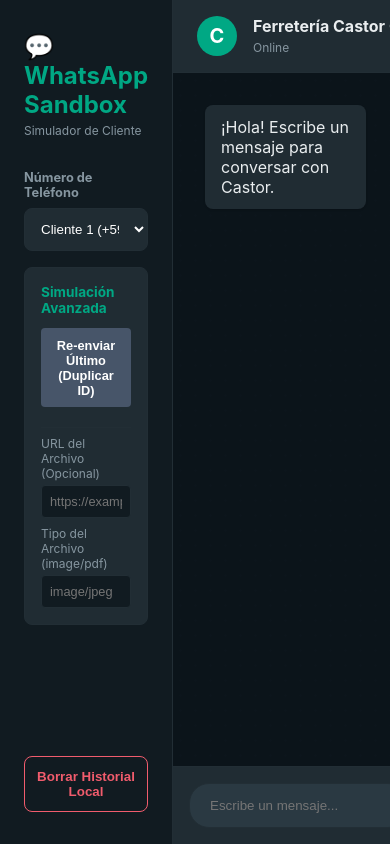
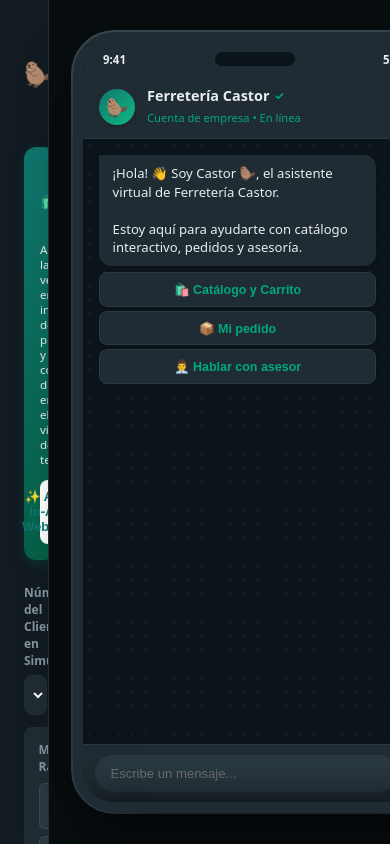
Before and after one commit to HeuristicLog/chatbot_agente_ferreteria01, a React (Vite) app in the folder whatsapp-simulator/: page / in a window 390 px wide. Shown: the top 844 px of the page. Built offline with nearby package versions, Linux system fonts and the light colour scheme; no server answers.

Commit message:
feat: complete dockerized WhatsApp phone mockup simulator and In-App Webview catalog

```diff
--- a/whatsapp-simulator/src/App.tsx
+++ b/whatsapp-simulator/src/App.tsx
@@ -1,17 +1,13 @@
-import React, { useState, useEffect } from 'react'
+import { useState, useEffect } from 'react'
 
 const GATEWAY_URL = 'http://localhost:8095';
+const CATALOG_WEBVIEW_URL = 'http://localhost:8085/catalogo';
 
 export default function App() {
-  const [phone, setPhone] = useState('593988888888')
+  const [phone, setPhone] = useState('593984407038')
   const [message, setMessage] = useState('')
   const [messages, setMessages] = useState<any[]>([])
-
-  // Simulation helpers
-  const [duplicateMessageId, setDuplicateMessageId] = useState<string | null>(null)
-  const [lastMessageText, setLastMessageText] = useState('')
-  const [mediaUrl, setMediaUrl] = useState('')
-  const [mediaType, setMediaType] = useState('')
+  const [showWebview, setShowWebview] = useState(false)
   const [toast, setToast] = useState<string | null>(null)
 
   useEffect(() => {
@@ -21,7 +17,12 @@
       setMessages(JSON.parse(stored))
     } else {
       setMessages([
-        { id: 'welcome', direction: 'outbound', message: '¡Hola! Escribe un mensaje para conversar con Castor.' }
+        {
+          id: 'welcome',
+          direction: 'outbound',
+          message: '¡Hola! 👋 Soy Castor 🦫, el asistente virtual de Ferretería Castor.\n\nEstoy aquí para ayudarte con catálogo interactivo, pedidos y asesoría.',
+          buttons: ['🛍️ Catálogo y Carrito', '📦 Mi pedido', '👨‍💼 Hablar con asesor']
+        }
       ])
     }
   }, [phone])
@@ -33,19 +34,24 @@
         const response = await fetch(`${GATEWAY_URL}/outbound?phone=${phone}`)
         const result = await response.json()
         if (result.success && result.data.length > 0) {
-          // Merge local inbound and fetched outbound messages
           setMessages(prev => {
             const inboundList = prev.filter(m => m.direction === 'inbound')
-            const outboundList = result.data.map((m: any, idx: number) => ({
+            const outboundList = result.data.map((m: any, idx: number) => {
+              // Extract buttons if standard menu
+              let btns: string[] = []
+              if (m.message.includes('Catálogo') || m.message.includes('Castor')) {
+                btns = ['🛍️ Catálogo y Carrito', '📦 Mi pedido', '👨‍💼 Hablar con asesor']
+              }
+              return {
                 id: `out-${idx}-${m.timestamp}`,
                 direction: 'outbound',
                 message: m.message,
+                buttons: btns,
                 timestamp: m.timestamp
-            }))
+              }
+            })
 
-            // Combine and sort by timestamp
             const combined = [...inboundList, ...outboundList]
-            // Simple deduplication based on text & direction if timestamps are off
             const seen = new Set()
             const unique = combined.filter(m => {
               const key = `${m.direction}:${m.message}`
@@ -54,12 +60,11 @@
               return true
             })
 
-            // Save to local storage
             localStorage.setItem(`chat_history:${phone}`, JSON.stringify(unique))
             return unique
           })
         }
-      } catch (err) {
+      } catch {
         // Gateway might be offline during build
       }
     }, 1500)
@@ -72,28 +77,29 @@
     setTimeout(() => setToast(null), 3000)
   }
 
-  const handleSendMessage = async (e?: React.FormEvent, customId?: string) => {
-    if (e) e.preventDefault()
-    if (!message.trim()) return
-    const text = message.trim()
+  const handleSendMessage = async (textToSend?: string) => {
+    const text = (textToSend || message).trim()
+    if (!text) return
     setMessage('')
-    setLastMessageText(text)
 
-    const msgId = customId || `sim-msg-${Math.random().toString(36).substring(2, 9)}`
-    if (!customId) {
-      setDuplicateMessageId(msgId)
+    const msgId = `sim-msg-${Math.random().toString(36).substring(2, 9)}`
+
+    // Check if clicking catalog button
+    if (text.includes('Catálogo') || text.includes('Carrito') || text.includes('Tienda')) {
+      // Auto trigger In-App Webview sheet for high-end demo
+      setShowWebview(true)
     }
 
     const payload = {
       phone,
       message: text,
       message_id: msgId,
-      media_url: mediaUrl || null,
-      media_type: mediaType || null,
-      metadata: { provider: "mock" }
+      metadata: {
+        provider: "meta",
+        interactive_id: text.includes('Catálogo') ? 'flow_catalogo' : (text.includes('pedido') ? 'flow_pedido' : (text.includes('asesor') ? 'flow_asesor' : undefined))
+      }
     }
 
-    // Add to local messages list
     const newMsgObj = {
       id: msgId,
       direction: 'inbound',
@@ -115,113 +121,262 @@
         body: JSON.stringify(payload)
       })
       const result = await response.json()
-      if (result.status === 'received') {
-        showToast('Mensaje recibido por la Gateway.')
-      } else if (result.status === 'duplicate') {
-        showToast('Webhook detectó mensaje duplicado (idempotencia ok).')
+      if (result.status === 'received' || result.status === 'processed') {
+        showToast('Mensaje procesado.')
       }
-    } catch (err) {
+    } catch {
       showToast('Error al conectar con la Gateway.')
     }
-  }
-
-  const handleSimulateDuplicate = () => {
-    if (!duplicateMessageId || !lastMessageText) {
-      showToast('Envía un mensaje primero.')
-      return
-    }
-    // Resend the exact same message with the exact same ID
-    setMessage(lastMessageText)
-    setTimeout(() => {
-      handleSendMessage(undefined, duplicateMessageId)
-    }, 200)
   }
 
   const handleClearHistory = () => {
     localStorage.removeItem(`chat_history:${phone}`)
     setMessages([
-      { id: 'welcome', direction: 'outbound', message: 'Historial borrado. Conversación reiniciada.' }
+      {
+        id: 'welcome',
+        direction: 'outbound',
+        message: '¡Hola! 👋 Soy Castor 🦫, el asistente virtual de Ferretería Castor.\n\nEstoy aquí para ayudarte con catálogo interactivo, pedidos y asesoría.',
+        buttons: ['🛍️ Catálogo y Carrito', '📦 Mi pedido', '👨‍💼 Hablar con asesor']
+      }
     ])
+    setShowWebview(false)
   }
 
   return (
-    <div style={{ display: 'flex', width: '100%', height: '100vh', background: '#0c1317', color: '#e9edef' }}>
-      {toast && <div style={{ position: 'fixed', top: '2rem', right: '2rem', background: '#00a884', color: 'white', padding: '1rem 1.5rem', borderRadius: '0.5rem', zIndex: 1000 }}>{toast}</div>}
+    <div style={{ display: 'flex', width: '100%', height: '100vh', background: '#0b141a', color: '#e9edef', fontFamily: 'system-ui, -apple-system, sans-serif' }}>
+      {toast && (
+        <div style={{ position: 'fixed', top: '1.5rem', right: '1.5rem', background: '#00a884', color: 'white', padding: '0.75rem 1.25rem', borderRadius: '0.5rem', zIndex: 9999, fontWeight: 600, boxShadow: '0 4px 12px rgba(0,0,0,0.3)' }}>
+          {toast}
+        </div>
+      )}
 
-      {/* Control Panel */}
-      <div style={{ width: '380px', background: '#111b21', borderRight: '1px solid #222e35', padding: '2rem 1.5rem', display: 'flex', flexDirection: 'column', gap: '2rem' }}>
+      {/* Control Panel Lateral */}
+      <div style={{ width: '360px', background: '#111b21', borderRight: '1px solid #222e35', padding: '1.5rem', display: 'flex', flexDirection: 'column', gap: '1.5rem', overflowY: 'auto' }}>
         <div>
-          <h2 style={{ color: '#00a884', display: 'flex', alignItems: 'center', gap: '0.5rem' }}>💬 WhatsApp Sandbox</h2>
-          <p style={{ fontSize: '0.75rem', color: '#8696a0', marginTop: '0.25rem' }}>Simulador de Cliente</p>
-        </div>
-
-        <div style={{ display: 'flex', flexDirection: 'column', gap: '1rem' }}>
+          <div style={{ display: 'flex', alignItems: 'center', gap: '0.5rem' }}>
+            <span style={{ fontSize: '1.5rem' }}>🦫</span>
             <div>
-            <label style={{ display: 'block', fontSize: '0.8rem', color: '#8696a0', marginBottom: '0.5rem', fontWeight: 'bold' }}>Número de Teléfono</label>
-            <select value={phone} onChange={e => setPhone(e.target.value)} style={{ width: '100%', padding: '0.75rem', borderRadius: '0.5rem', border: '1px solid #222e35', background: '#202c33', color: 'white', outline: 'none' }}>
-              <option value="593988888888">Cliente 1 (+593 98 888 8888) - PED-12345</option>
-              <option value="593987654321">Cliente 2 (+593 98 765 4321) - PED-1001</option>
-              <option value="593999888777">Cliente 3 (+593 99 988 8777) - PED-1002</option>
-            </select>
-          </div>
-
-          <div style={{ background: '#202c33', padding: '1rem', borderRadius: '0.5rem', border: '1px solid #222e35' }}>
-            <h4 style={{ fontSize: '0.85rem', color: '#00a884', marginBottom: '0.75rem' }}>Simulación Avanzada</h4>
-            <div style={{ display: 'flex', flexDirection: 'column', gap: '0.75rem' }}>
-              <button onClick={handleSimulateDuplicate} disabled={!duplicateMessageId} style={{ width: '100%', padding: '0.6rem', background: duplicateMessageId ? '#00a884' : '#475569', color: 'white', border: 'none', borderRadius: '0.25rem', cursor: duplicateMessageId ? 'pointer' : 'not-allowed', fontWeight: 'bold', fontSize: '0.8rem' }}>Re-enviar Último (Duplicar ID)</button>
-
-              <div style={{ borderTop: '1px solid #222e35', marginTop: '0.5rem', paddingTop: '0.5rem' }}>
-                <label style={{ display: 'block', fontSize: '0.75rem', color: '#8696a0', marginBottom: '0.25rem' }}>URL del Archivo (Opcional)</label>
-                <input type="text" value={mediaUrl} onChange={e => setMediaUrl(e.target.value)} placeholder="https://example.com/evidence.jpg" style={{ width: '100%', padding: '0.5rem', background: '#111b21', color: 'white', border: '1px solid #222e35', borderRadius: '0.25rem', fontSize: '0.8rem', marginBottom: '0.5rem', outline: 'none' }} />
-
-                <label style={{ display: 'block', fontSize: '0.75rem', color: '#8696a0', marginBottom: '0.25rem' }}>Tipo del Archivo (image/pdf)</label>
-                <input type="text" value={mediaType} onChange={e => setMediaType(e.target.value)} placeholder="image/jpeg" style={{ width: '100%', padding: '0.5rem', background: '#111b21', color: 'white', border: '1px solid #222e35', borderRadius: '0.25rem', fontSize: '0.8rem', outline: 'none' }} />
-              </div>
+              <h2 style={{ color: '#00a884', fontSize: '1.1rem', margin: 0, fontWeight: 700 }}>Ferretería Castor</h2>
+              <p style={{ fontSize: '0.75rem', color: '#8696a0', margin: 0 }}>Simulador Móvil WhatsApp</p>
             </div>
           </div>
         </div>
 
-        <button onClick={handleClearHistory} style={{ marginTop: 'auto', padding: '0.75rem', background: 'transparent', border: '1px solid #f15c6d', color: '#f15c6d', borderRadius: '0.5rem', fontWeight: 'bold', cursor: 'pointer' }}>Borrar Historial Local</button>
+        {/* Acceso Rápido al Webview */}
+        <div style={{ background: 'linear-gradient(135deg, #0f766e, #065f46)', padding: '1rem', borderRadius: '0.75rem', color: 'white', boxShadow: '0 4px 12px rgba(15,118,110,0.25)' }}>
+          <div style={{ fontSize: '0.85rem', fontWeight: 700, marginBottom: '0.25rem', display: 'flex', alignItems: 'center', gap: '0.4rem' }}>
+            <span>🛍️</span> In-App Browser (Jelou.ia Style)
+          </div>
+          <p style={{ fontSize: '0.72rem', opacity: 0.9, marginBottom: '0.75rem', lineHeight: 1.3 }}>
+            Abre la ventana emergente interna de productos y compras directamente en el visor del teléfono.
+          </p>
+          <button
+            onClick={() => setShowWebview(prev => !prev)}
+            style={{ width: '100%', padding: '0.6rem', background: 'white', color: '#0f766e', border: 'none', borderRadius: '0.5rem', fontWeight: 700, fontSize: '0.8rem', cursor: 'pointer', display: 'flex', alignItems: 'center', justifyContent: 'center', gap: '0.4rem' }}
+          >
+            {showWebview ? '✕ Cerrar In-App Webview' : '✨ Abrir In-App Webview'}
+          </button>
         </div>
 
-      {/* WhatsApp Chat Pane */}
-      <div style={{ flexGrow: 1, display: 'flex', flexDirection: 'column', background: '#0b141a' }}>
-        {/* Top Header */}
-        <div style={{ padding: '1rem 1.5rem', background: '#202c33', display: 'flex', gap: '1rem', alignItems: 'center', borderBottom: '1px solid #222e35' }}>
-          <div style={{ width: '40px', height: '40px', borderRadius: '50%', background: '#00a884', display: 'flex', alignItems: 'center', justifyContent: 'center', fontSize: '1.25rem', fontWeight: 'bold', color: 'white' }}>C</div>
+        {/* Selector de Teléfono */}
+        <div style={{ display: 'flex', flexDirection: 'column', gap: '0.75rem' }}>
           <div>
-            <h3 style={{ fontSize: '1rem', fontWeight: 'bold' }}>Ferretería Castor Chatbot</h3>
-            <span style={{ fontSize: '0.75rem', color: '#8696a0' }}>Online</span>
+            <label style={{ display: 'block', fontSize: '0.75rem', color: '#8696a0', marginBottom: '0.4rem', fontWeight: 600 }}>Número del Cliente en Simulación</label>
+            <select
+              value={phone}
+              onChange={e => setPhone(e.target.value)}
+              style={{ width: '100%', padding: '0.65rem', borderRadius: '0.5rem', border: '1px solid #222e35', background: '#202c33', color: 'white', outline: 'none', fontSize: '0.8rem' }}
+            >
+              <option value="593984407038">+593 98 440 7038 (Kevin - Teléfono Principal)</option>
+              <option value="593988888888">+593 98 888 8888 (Cliente Demo 1)</option>
+              <option value="593987654321">+593 98 765 4321 (Cliente Demo 2)</option>
+            </select>
+          </div>
+
+          {/* Botones de Prueba Rápida */}
+          <div style={{ background: '#202c33', padding: '0.85rem', borderRadius: '0.5rem', border: '1px solid #222e35' }}>
+            <span style={{ fontSize: '0.75rem', color: '#8696a0', fontWeight: 600, display: 'block', marginBottom: '0.5rem' }}>Mensajes Rápidos</span>
+            <div style={{ display: 'grid', gridTemplateColumns: '1fr 1fr', gap: '0.4rem' }}>
+              <button onClick={() => handleSendMessage('hola')} style={{ padding: '0.5rem', background: '#2a3942', color: '#e9edef', border: '1px solid #3b4a54', borderRadius: '0.35rem', fontSize: '0.75rem', cursor: 'pointer', fontWeight: 600 }}>"hola"</button>
+              <button onClick={() => handleSendMessage('🛍️ Catálogo y Carrito')} style={{ padding: '0.5rem', background: '#2a3942', color: '#00a884', border: '1px solid #3b4a54', borderRadius: '0.35rem', fontSize: '0.75rem', cursor: 'pointer', fontWeight: 600 }}>"🛍️ Catálogo"</button>
+              <button onClick={() => handleSendMessage('📦 Mi pedido')} style={{ padding: '0.5rem', background: '#2a3942', color: '#e9edef', border: '1px solid #3b4a54', borderRadius: '0.35rem', fontSize: '0.75rem', cursor: 'pointer', fontWeight: 600 }}>"📦 Mi pedido"</button>
+              <button onClick={() => handleSendMessage('👨‍💼 Hablar con asesor')} style={{ padding: '0.5rem', background: '#2a3942', color: '#e9edef', border: '1px solid #3b4a54', borderRadius: '0.35rem', fontSize: '0.75rem', cursor: 'pointer', fontWeight: 600 }}>"👨‍💼 Asesor"</button>
+            </div>
           </div>
         </div>
 
-        {/* Message Area */}
-        <div style={{ flexGrow: 1, padding: '2rem', overflowY: 'auto', display: 'flex', flexDirection: 'column', gap: '0.75rem', backgroundImage: 'radial-gradient(circle, #0c151c 10%, transparent 11%)', backgroundSize: '15px 15px' }}>
+        <button
+          onClick={handleClearHistory}
+          style={{ marginTop: 'auto', padding: '0.65rem', background: 'transparent', border: '1px solid #f15c6d', color: '#f15c6d', borderRadius: '0.5rem', fontWeight: 600, fontSize: '0.8rem', cursor: 'pointer' }}
+        >
+          Borrar Historial
+        </button>
+      </div>
+
+      {/* Frame del Teléfono Móvil (Mockup) */}
+      <div style={{ flexGrow: 1, display: 'flex', alignItems: 'center', justifyContent: 'center', padding: '1.5rem', background: '#080d10' }}>
+        <div style={{
+          width: '390px',
+          height: '780px',
+          maxHeight: '94vh',
+          background: '#0b141a',
+          borderRadius: '42px',
+          border: '10px solid #202c33',
+          boxShadow: '0 25px 60px -15px rgba(0,0,0,0.8), 0 0 0 2px #3b4a54',
+          display: 'flex',
+          flexDirection: 'column',
+          position: 'relative',
+          overflow: 'hidden'
+        }}>
+
+          {/* Barra de Estado del Móvil */}
+          <div style={{ height: '34px', background: '#202c33', display: 'flex', alignItems: 'center', justifyContent: 'space-between', padding: '0 1.25rem', fontSize: '0.72rem', color: '#e9edef', fontWeight: 600 }}>
+            <span>9:41</span>
+            <div style={{ width: '80px', height: '14px', background: '#0b141a', borderRadius: '10px' }}></div>
+            <div style={{ display: 'flex', gap: '0.3rem', alignItems: 'center' }}>
+              <span>5G</span>
+              <span>100%</span>
+            </div>
+          </div>
+
+          {/* WhatsApp Header */}
+          <div style={{ padding: '0.65rem 1rem', background: '#202c33', display: 'flex', gap: '0.75rem', alignItems: 'center', borderBottom: '1px solid #2a3942' }}>
+            <div style={{ width: '36px', height: '36px', borderRadius: '50%', background: 'linear-gradient(135deg, #0f766e, #10b981)', display: 'flex', alignItems: 'center', justifyContent: 'center', fontSize: '1.1rem', fontWeight: 700, color: 'white', boxShadow: '0 2px 6px rgba(0,0,0,0.2)' }}>
+              🦫
+            </div>
+            <div style={{ flex: 1 }}>
+              <div style={{ fontSize: '0.9rem', fontWeight: 700, color: '#e9edef', display: 'flex', alignItems: 'center', gap: '0.3rem' }}>
+                Ferretería Castor
+                <span style={{ fontSize: '0.7rem', color: '#00a884' }}>✓</span>
+              </div>
+              <span style={{ fontSize: '0.7rem', color: '#00a884' }}>Cuenta de empresa • En línea</span>
+            </div>
+          </div>
+
+          {/* Chat Messages Thread */}
+          <div style={{ flexGrow: 1, padding: '1rem', overflowY: 'auto', display: 'flex', flexDirection: 'column', gap: '0.6rem', backgroundImage: 'radial-gradient(circle, #182229 10%, transparent 11%)', backgroundSize: '14px 14px' }}>
             {messages.map((m, idx) => {
               const isUser = m.direction === 'inbound'
               return (
-              <div key={m.id || idx} style={{
-                maxWidth: '65%',
-                padding: '0.75rem 1rem',
-                borderRadius: '0.5rem',
-                alignSelf: isUser ? 'flex-end' : 'flex-start',
+                <div key={m.id || idx} style={{ alignSelf: isUser ? 'flex-end' : 'flex-start', maxWidth: '82%', display: 'flex', flexDirection: 'column', gap: '0.25rem' }}>
+                  <div style={{
+                    padding: '0.6rem 0.85rem',
+                    borderRadius: isUser ? '12px 0 12px 12px' : '0 12px 12px 12px',
                     background: isUser ? '#005c4b' : '#202c33',
                     color: '#e9edef',
-                boxShadow: '0 1px 2px rgba(0,0,0,0.15)',
+                    fontSize: '0.82rem',
+                    lineHeight: 1.4,
+                    boxShadow: '0 1px 2px rgba(0,0,0,0.2)',
                     whiteSpace: 'pre-line'
                   }}>
-                <div>{m.message}</div>
-                {m.id && isUser && <div style={{ fontSize: '0.6rem', color: '#8696a0', marginTop: '0.25rem', textAlign: 'right' }}>ID: {m.id.substring(0, 10)}...</div>}
+                    {m.message}
+                  </div>
+
+                  {/* Interactive WhatsApp Buttons */}
+                  {!isUser && m.buttons && m.buttons.length > 0 && (
+                    <div style={{ display: 'flex', flexDirection: 'column', gap: '0.25rem', marginTop: '0.15rem' }}>
+                      {m.buttons.map((btnText: string, bIdx: number) => (
+                        <button
+                          key={bIdx}
+                          onClick={() => handleSendMessage(btnText)}
+                          style={{
+                            width: '100%',
+                            padding: '0.55rem',
+                            background: '#202c33',
+                            border: '1px solid #2a3942',
+                            color: '#00a884',
+                            borderRadius: '8px',
+                            fontSize: '0.78rem',
+                            fontWeight: 600,
+                            cursor: 'pointer',
+                            display: 'flex',
+                            alignItems: 'center',
+                            justifyContent: 'center',
+                            gap: '0.35rem',
+                            boxShadow: '0 1px 2px rgba(0,0,0,0.15)',
+                            transition: 'all 0.15s ease'
+                          }}
+                        >
+                          {btnText}
+                        </button>
+                      ))}
+                    </div>
+                  )}
                 </div>
               )
             })}
           </div>
 
-        {/* Footer Chat Form */}
-        <form onSubmit={handleSendMessage} style={{ padding: '1rem', background: '#202c33', display: 'flex', gap: '1rem', borderTop: '1px solid #222e35' }}>
-          <input type="text" value={message} onChange={e => setMessage(e.target.value)} required placeholder="Escribe un mensaje..." style={{ flexGrow: 1, padding: '0.85rem 1.25rem', borderRadius: '20px', border: '1px solid #222e35', background: '#2a3942', color: 'white', outline: 'none' }} />
-          <button type="submit" style={{ width: '45px', height: '45px', borderRadius: '50%', background: '#00a884', border: 'none', color: 'white', display: 'flex', alignItems: 'center', justifyContent: 'center', fontSize: '1.2rem', cursor: 'pointer' }}>➤</button>
+          {/* Chat Footer Input */}
+          <form
+            onSubmit={(e) => { e.preventDefault(); handleSendMessage(); }}
+            style={{ padding: '0.6rem 0.75rem', background: '#202c33', display: 'flex', gap: '0.5rem', alignItems: 'center', borderTop: '1px solid #2a3942' }}
+          >
+            <input
+              type="text"
+              value={message}
+              onChange={e => setMessage(e.target.value)}
+              placeholder="Escribe un mensaje..."
+              style={{ flexGrow: 1, padding: '0.65rem 0.9rem', borderRadius: '18px', border: '1px solid #2a3942', background: '#2a3942', color: 'white', outline: 'none', fontSize: '0.82rem' }}
+            />
+            <button
+              type="submit"
+              style={{ width: '36px', height: '36px', borderRadius: '50%', background: '#00a884', border: 'none', color: 'white', display: 'flex', alignItems: 'center', justifyContent: 'center', fontSize: '0.9rem', cursor: 'pointer' }}
+            >
+              ➤
+            </button>
           </form>
+
+          {/* 🪟 IN-APP BROWSER SLIDE-UP SHEET (Jelou.ia Style) */}
+          <div style={{
+            position: 'absolute',
+            inset: 0,
+            background: 'white',
+            zIndex: 100,
+            transform: showWebview ? 'translateY(0)' : 'translateY(100%)',
+            transition: 'transform 0.35s cubic-bezier(0.16, 1, 0.3, 1)',
+            display: 'flex',
+            flexDirection: 'column',
+            boxShadow: '0 -10px 40px rgba(0,0,0,0.5)'
+          }}>
+            {/* Top Bar del Visor Interno de WhatsApp */}
+            <div style={{
+              height: '48px',
+              background: '#111b21',
+              color: '#e9edef',
+              display: 'flex',
+              alignItems: 'center',
+              justifyContent: 'space-between',
+              padding: '0 1rem',
+              borderBottom: '1px solid #222e35',
+              fontSize: '0.8rem'
+            }}>
+              <button
+                onClick={() => setShowWebview(false)}
+                style={{ background: 'transparent', border: 'none', color: '#8696a0', fontSize: '1.2rem', cursor: 'pointer', padding: '0.25rem' }}
+              >
+                ✕
+              </button>
+
+              <div style={{ display: 'flex', flexDirection: 'column', alignItems: 'center' }}>
+                <span style={{ fontWeight: 700, fontSize: '0.78rem', color: '#e9edef' }}>WhatsApp</span>
+                <span style={{ fontSize: '0.65rem', color: '#8696a0', display: 'flex', alignItems: 'center', gap: '0.2rem' }}>
+                  🔒 catalogo.ferreteriacastor.com
+                </span>
+              </div>
+
+              <div style={{ color: '#8696a0', fontSize: '1rem' }}>⋮</div>
+            </div>
+
+            {/* Iframe del Catálogo Oficial */}
+            <iframe
+              src={`${CATALOG_WEBVIEW_URL}?phone=${phone}&sucursal=Centro`}
+              style={{ width: '100%', flexGrow: 1, border: 'none' }}
+              title="Catálogo In-App Castor"
+            />
+          </div>
+
+        </div>
       </div>
     </div>
   )
```
Also changed, not shown: 2 other files (tests, documents, lock files or other folders). Lines whose indentation alone changed are shown as unchanged.
